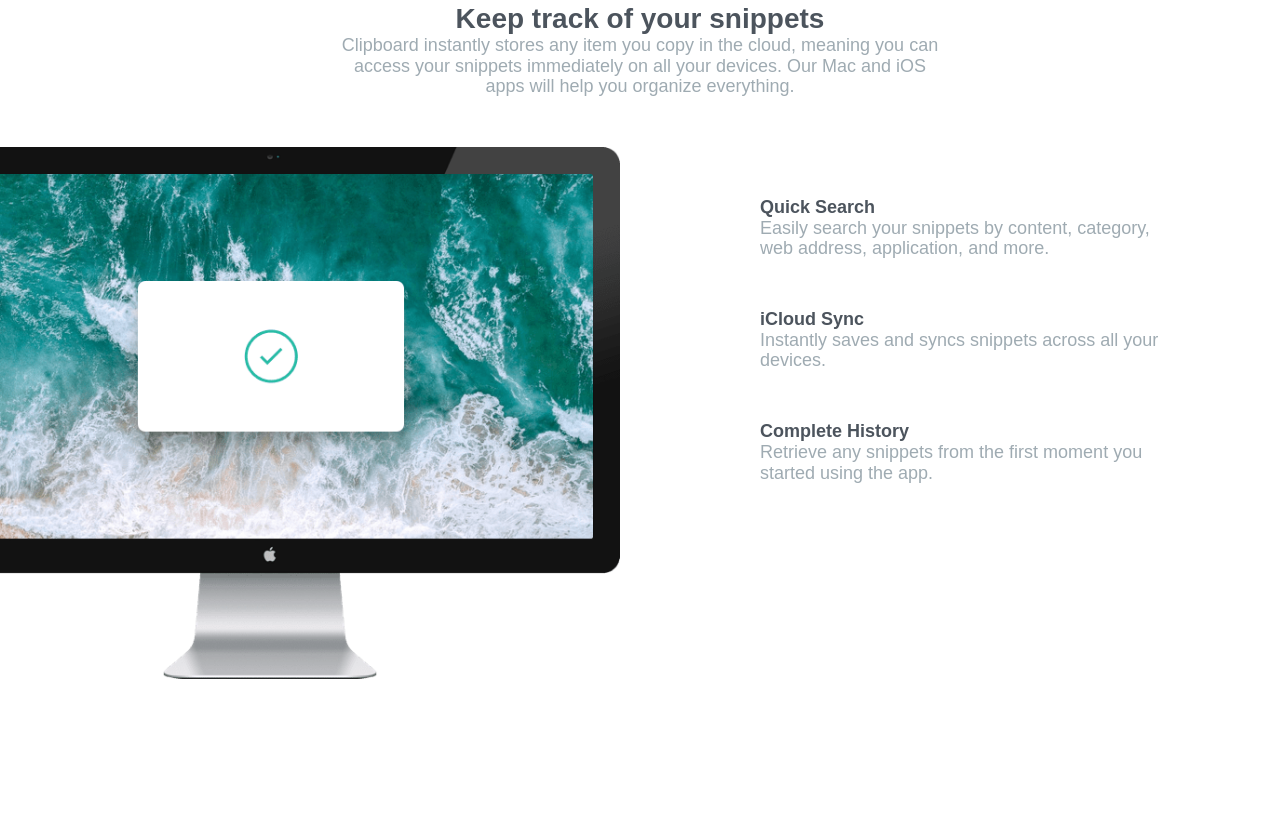
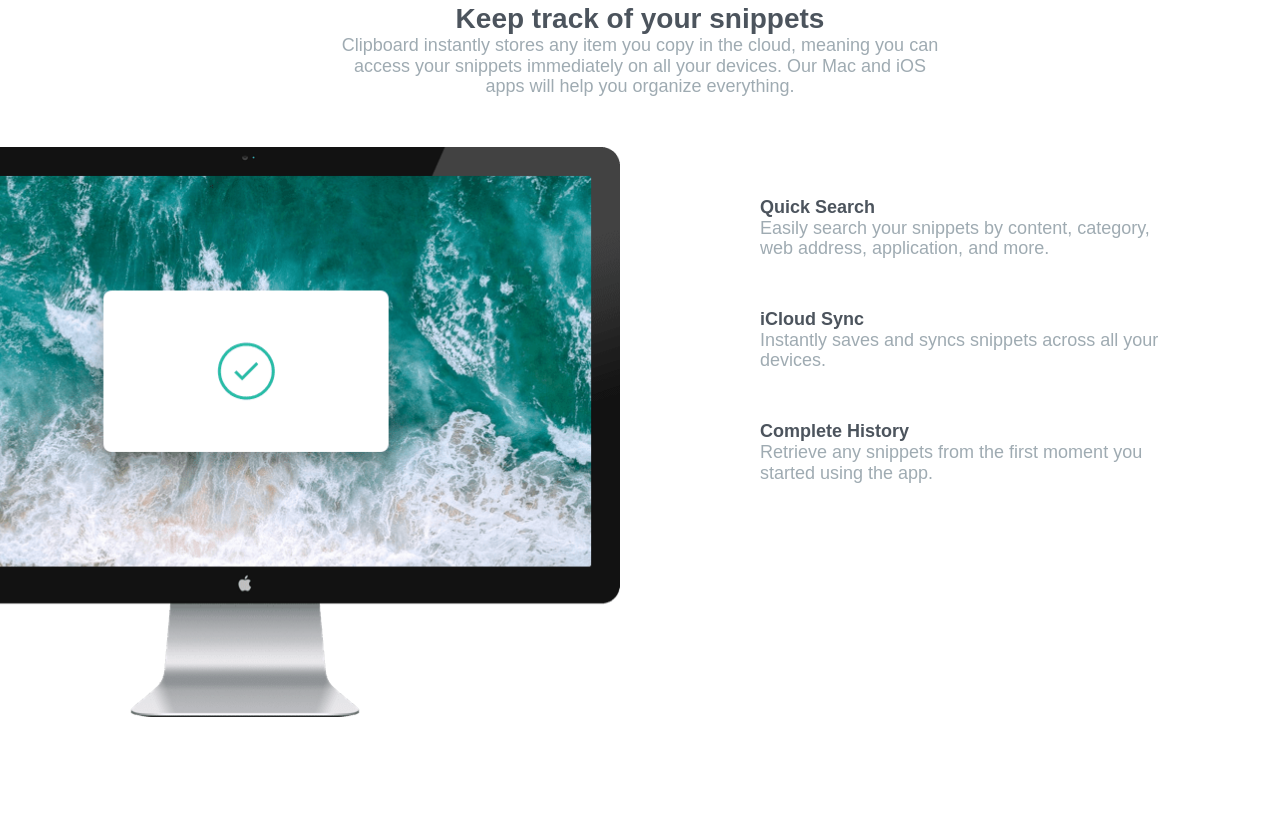
Before and after one commit to RamirezJordan/clipboard-landing-page-master-FM, a plain HTML site: page index.html in a window 1280 px wide. Shown: the part 653-1484 px from the top of the page. Drawn offline with Linux system fonts and the light colour scheme; a web font is replaced by a local one.

Commit message:
Arreglando la posición de imagenes

```diff
--- a/css/style.css
+++ b/css/style.css
@@ -176,7 +176,7 @@
     }
 
     .image-list-section__img {
-        margin-left: -10rem;
+        margin-left: -15rem;
     }
 
     .image-list-section__list {
```
